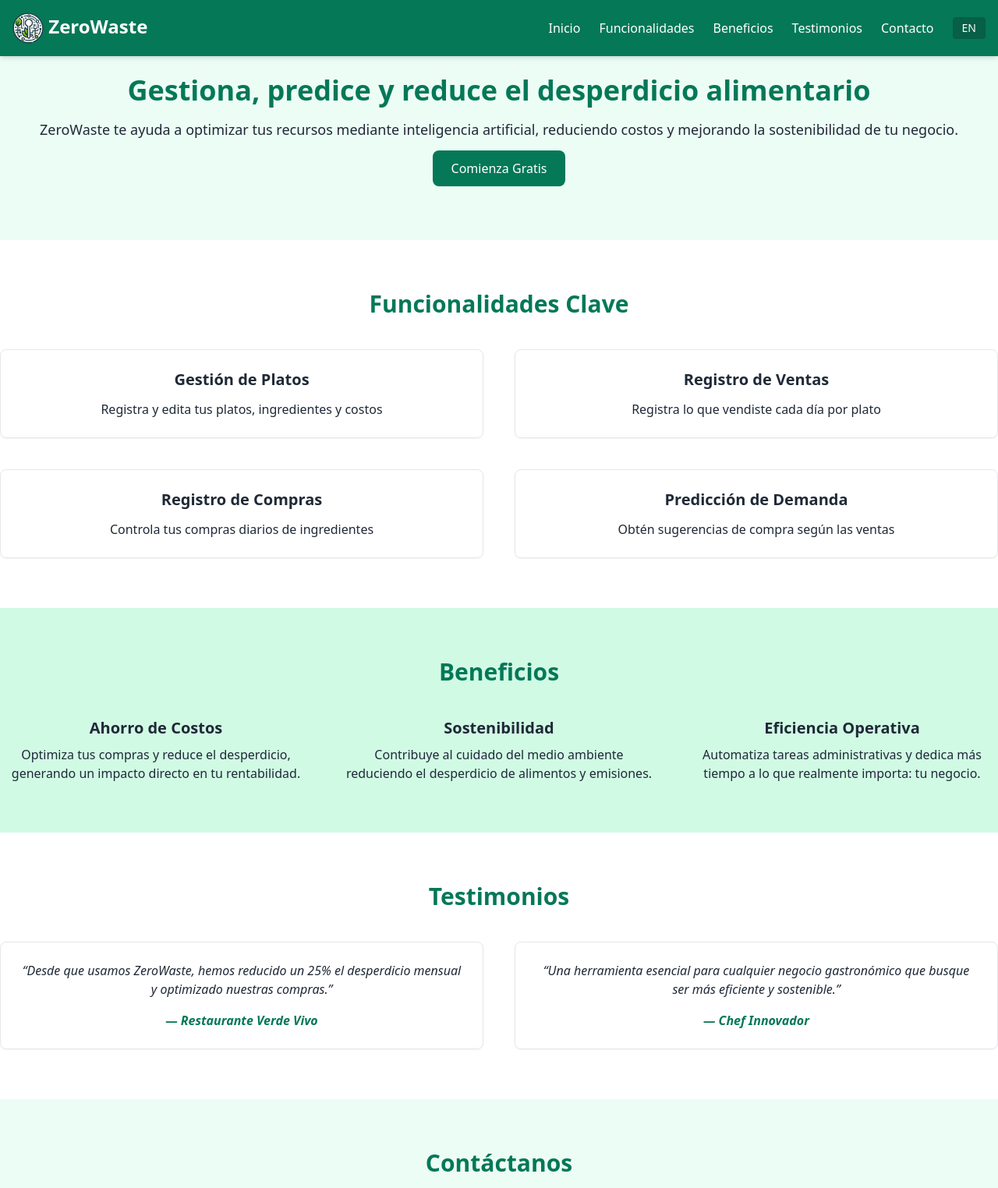
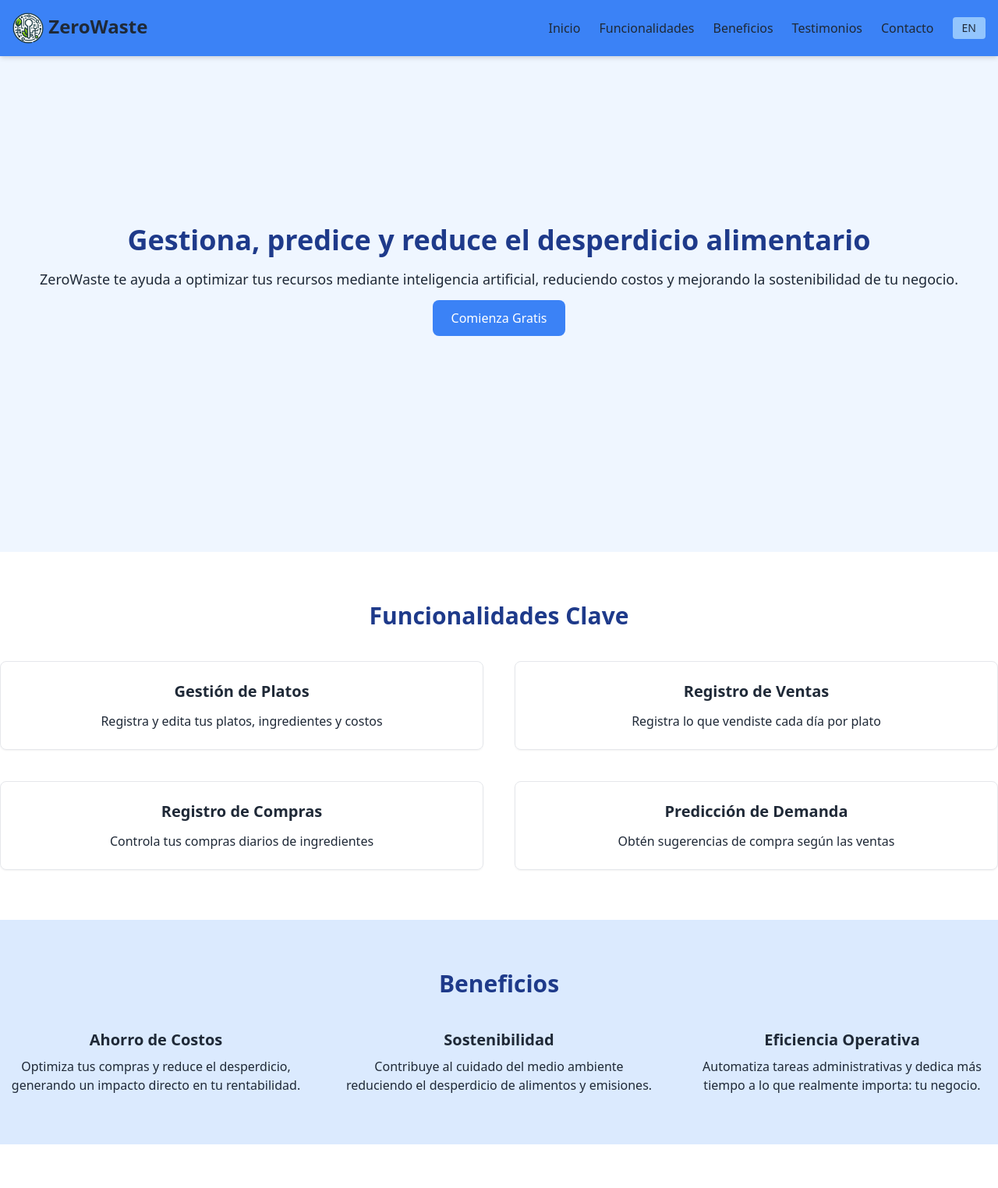
Before and after one commit to ern23zc/ZeroWaste, a plain HTML site: page index.html in a window 1280 px wide. Shown: the top 1524 px of the page at 78% size. Drawn offline with nearby package versions, Linux system fonts and the light colour scheme.

Commit message:
style: refactor Color Scheme
Replaced all green-themed Tailwind CSS classes with blue equivalents across the navigation, hero, features, benefits, testimonials, contact, and footer sections for a refreshed visual style.

```diff
--- a/index.html
+++ b/index.html
@@ -11,7 +11,7 @@
 <body class="font-sans text-gray-800">
 
   <!-- Header / Navbar -->
-  <header class="bg-green-700 text-white fixed w-full z-50 shadow-md">
+  <header class="bg-blue-500 text-slate-600 fixed w-full z-50 shadow-md ">
     <nav class="container mx-auto flex justify-between items-center p-4">
         <h1 class="text-2xl font-bold">
             <img src="assets/images/logo.png" alt="ZeroWaste Logo" class="inline h-10 w-10">
@@ -23,30 +23,30 @@
 
         <!-- Menú -->
         <ul id="menu" class="hidden md:flex space-x-6 items-center">
-            <li><a href="#inicio" class="hover:text-green-200" data-es="Inicio" data-en="Home">Inicio</a></li>
-            <li><a href="#funcionalidades" class="hover:text-green-200" data-es="Funcionalidades" data-en="Features">Funcionalidades</a></li>
-            <li><a href="#beneficios" class="hover:text-green-200" data-es="Beneficios" data-en="Benefits">Beneficios</a></li>
-            <li><a href="#testimonios" class="hover:text-green-200" data-es="Testimonios" data-en="Testimonials">Testimonios</a></li>
-            <li><a href="#contacto" class="hover:text-green-200" data-es="Contacto" data-en="Contact">Contacto</a></li>
+            <li><a href="#inicio" class="hover:text-blue-200" data-es="Inicio" data-en="Home">Inicio</a></li>
+            <li><a href="#funcionalidades" class="hover:text-blue-200" data-es="Funcionalidades" data-en="Features">Funcionalidades</a></li>
+            <li><a href="#beneficios" class="hover:text-blue-200" data-es="Beneficios" data-en="Benefits">Beneficios</a></li>
+            <li><a href="#testimonios" class="hover:text-blue-200" data-es="Testimonios" data-en="Testimonials">Testimonios</a></li>
+            <li><a href="#contacto" class="hover:text-blue-200" data-es="Contacto" data-en="Contact">Contacto</a></li>
             <!-- Toggle de idioma -->
             <li>
-                <button id="lang-toggle" class="bg-green-800 hover:bg-green-600 px-3 py-1 rounded text-sm">
+                <button id="lang-toggle" class="bg-blue-300 hover:bg-blue-200 px-3 py-1 rounded text-sm">
                 EN
                 </button>
             </li>
         </ul>
     </nav>
 
-    <div id="mobile-menu" class="hidden bg-green-800 md:hidden">
+    <div id="mobile-menu" class="hidden bg-blue-500 md:hidden">
         <ul class="flex flex-col items-center space-y-4 py-4">
-            <li><a href="#inicio" class="hover:text-green-200" data-es="Inicio" data-en="Home">Inicio</a></li>
-            <li><a href="#funcionalidades" class="hover:text-green-200" data-es="Funcionalidades" data-en="Features">Funcionalidades</a></li>
-            <li><a href="#beneficios" class="hover:text-green-200" data-es="Beneficios" data-en="Benefits">Beneficios</a></li>
-            <li><a href="#testimonios" class="hover:text-green-200" data-es="Testimonios" data-en="Testimonials">Testimonios</a></li>
-            <li><a href="#contacto" class="hover:text-green-200" data-es="Contacto" data-en="Contact">Contacto</a></li>
+            <li><a href="#inicio" class="hover:text-blue-200" data-es="Inicio" data-en="Home">Inicio</a></li>
+            <li><a href="#funcionalidades" class="hover:text-blue-200" data-es="Funcionalidades" data-en="Features">Funcionalidades</a></li>
+            <li><a href="#beneficios" class="hover:text-blue-200" data-es="Beneficios" data-en="Benefits">Beneficios</a></li>
+            <li><a href="#testimonios" class="hover:text-blue-200" data-es="Testimonios" data-en="Testimonials">Testimonios</a></li>
+            <li><a href="#contacto" class="hover:text-blue-200" data-es="Contacto" data-en="Contact">Contacto</a></li>
             <!-- Toggle idioma móvil -->
             <li>
-                <button id="lang-toggle-mobile" class="bg-green-900 hover:bg-green-600 px-3 py-1 rounded text-sm">
+                <button id="lang-toggle-mobile" class="bg-blue-300 hover:bg-blue-200 px-3 py-1 rounded text-sm">
                 EN
                 </button>
             </li>
@@ -55,16 +55,16 @@
   </header>
 
   <!-- Hero Section -->
-  <section id="inicio" class="pt-24 bg-green-50 text-center py-20">
-    <h2 class="text-4xl font-bold text-green-700 mb-4" data-es="Gestiona, predice y reduce el desperdicio alimentario" data-en="Manage, predict and reduce food waste">Gestiona, predice y reduce el desperdicio alimentario</h2>
+  <section id="inicio" class="py-72 bg-blue-50 text-center">
+    <h2 class="text-4xl font-bold text-blue-900 mb-4" data-es="Gestiona, predice y reduce el desperdicio alimentario" data-en="Manage, predict and reduce food waste">Gestiona, predice y reduce el desperdicio alimentario</h2>
     <p class="text-lg mb-6" data-es="ZeroWaste te ayuda a optimizar tus recursos mediante inteligencia artificial, reduciendo costos y mejorando la sostenibilidad de tu negocio." data-en="ZeroWaste helps you optimize your resources through artificial intelligence, reducing costs and improving the sustainability of your business.">ZeroWaste te ayuda a optimizar tus recursos mediante inteligencia artificial, reduciendo costos y mejorando la sostenibilidad de tu negocio.</p>
-    <a href="https://green-bay-0dbef2a0f.2.azurestaticapps.net/login" class="bg-green-700 text-white px-6 py-3 rounded-lg hover:bg-green-800" data-es="Comienza Gratis" data-en="Start Free Trial">Comienza Gratis</a>
+    <a href="https://green-bay-0dbef2a0f.2.azurestaticapps.net/login" class="bg-blue-500 text-white px-6 py-3 rounded-lg hover:bg-blue-800" data-es="Comienza Gratis" data-en="Start Free Trial">Comienza Gratis</a>
   </section>
 
   <!-- Features Section -->
   <section id="funcionalidades" class="py-16 bg-white">
     <div class="container mx-auto text-center">
-      <h3 class="text-3xl font-semibold text-green-700 mb-10" data-en="Key Features" data-es="Funcionalidades Clave">Funcionalidades Clave</h3>
+      <h3 class="text-3xl font-semibold text-blue-900 mb-10" data-en="Key Features" data-es="Funcionalidades Clave">Funcionalidades Clave</h3>
       <div class="grid grid-cols-1 md:grid-cols-2 gap-10">
         <div class="p-6 border rounded-lg shadow-sm">
             <h4 class="text-xl font-bold mb-3" data-en="Plate Management" data-es="Gestión de Platos">Gestión de Platos</h4>
@@ -87,9 +87,9 @@
   </section>
 
   <!-- Benefits Section -->
-  <section id="beneficios" class="py-16 bg-green-100">
+  <section id="beneficios" class="py-16 bg-blue-100">
     <div class="container mx-auto text-center">
-      <h3 class="text-3xl font-semibold text-green-700 mb-10" data-en="Benefits" data-es="Beneficios">Beneficios</h3>
+      <h3 class="text-3xl font-semibold text-blue-900 mb-10" data-en="Benefits" data-es="Beneficios">Beneficios</h3>
       <div class="grid grid-cols-1 md:grid-cols-3 gap-10">
         <div>
           <h4 class="text-xl font-bold mb-2" data-en="Cost Savings" data-es="Ahorro de Costos">Ahorro de Costos</h4>
@@ -110,25 +110,25 @@
    <!-- Testimonials Section -->
   <section id="testimonios" class="py-16 bg-white">
     <div class="container mx-auto text-center">
-      <h3 class="text-3xl font-semibold text-green-700 mb-10" data-en="Testimonials" data-es="Testimonios">Testimonios</h3>
+      <h3 class="text-3xl font-semibold text-blue-900 mb-10" data-en="Testimonials" data-es="Testimonios">Testimonios</h3>
       <div class="grid grid-cols-1 md:grid-cols-2 gap-10">
         <blockquote class="p-6 border rounded-lg shadow-sm italic">
           “Desde que usamos ZeroWaste, hemos reducido un 25% el desperdicio mensual y optimizado nuestras compras.”
-          <footer class="mt-4 text-green-700 font-bold">— Restaurante Verde Vivo</footer>
+          <footer class="mt-4 text-blue-900 font-bold">— Restaurante Verde Vivo</footer>
         </blockquote>
         <blockquote class="p-6 border rounded-lg shadow-sm italic">
           “Una herramienta esencial para cualquier negocio gastronómico que busque ser más eficiente y sostenible.”
-          <footer class="mt-4 text-green-700 font-bold">— Chef Innovador</footer>
+          <footer class="mt-4 text-blue-900 font-bold">— Chef Innovador</footer>
         </blockquote>
       </div>
     </div>
   </section>
 
   <!-- Contact Section -->
-   <section id="contacto" class="py-16 bg-green-50">
+   <section id="contacto" class="py-16 bg-blue-50">
     <div class="container mx-auto text-center">
         <h3
-            class="text-3xl font-semibold text-green-700 mb-6"
+            class="text-3xl font-semibold text-blue-900 mb-6"
             data-es="Contáctanos"
             data-en="Contact Us">
             Contáctanos
@@ -163,7 +163,7 @@
                 placeholder="Mensaje">
             </textarea>
             <button
-                class="bg-green-700 text-white px-6 py-3 rounded-lg hover:bg-green-800"
+                class="bg-blue-900 text-white px-6 py-3 rounded-lg hover:bg-blue-800"
                 data-es="Enviar"
                 data-en="Send">
                 Enviar
@@ -173,7 +173,7 @@
    </section>
 
   <!-- Footer -->
-  <footer class="bg-green-900 text-white py-4 text-center">
+  <footer class="bg-blue-900 text-white py-4 text-center">
     <p data-es="© 2025 ZeroWaste. Todos los derechos reservados." data-en="© 2025 ZeroWaste. All rights reserved.">
       © 2025 ZeroWaste. Todos los derechos reservados.
     </p>
```
